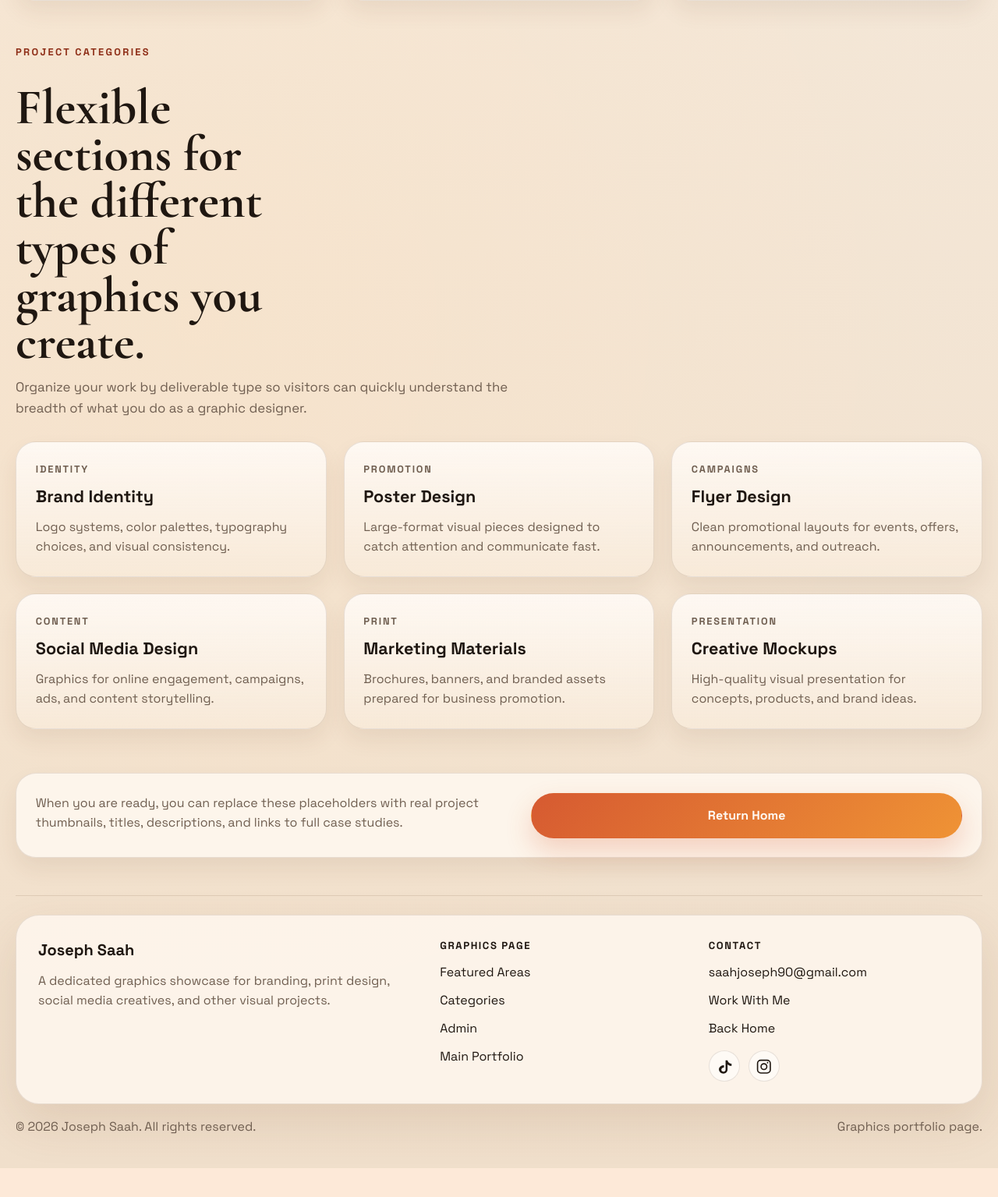
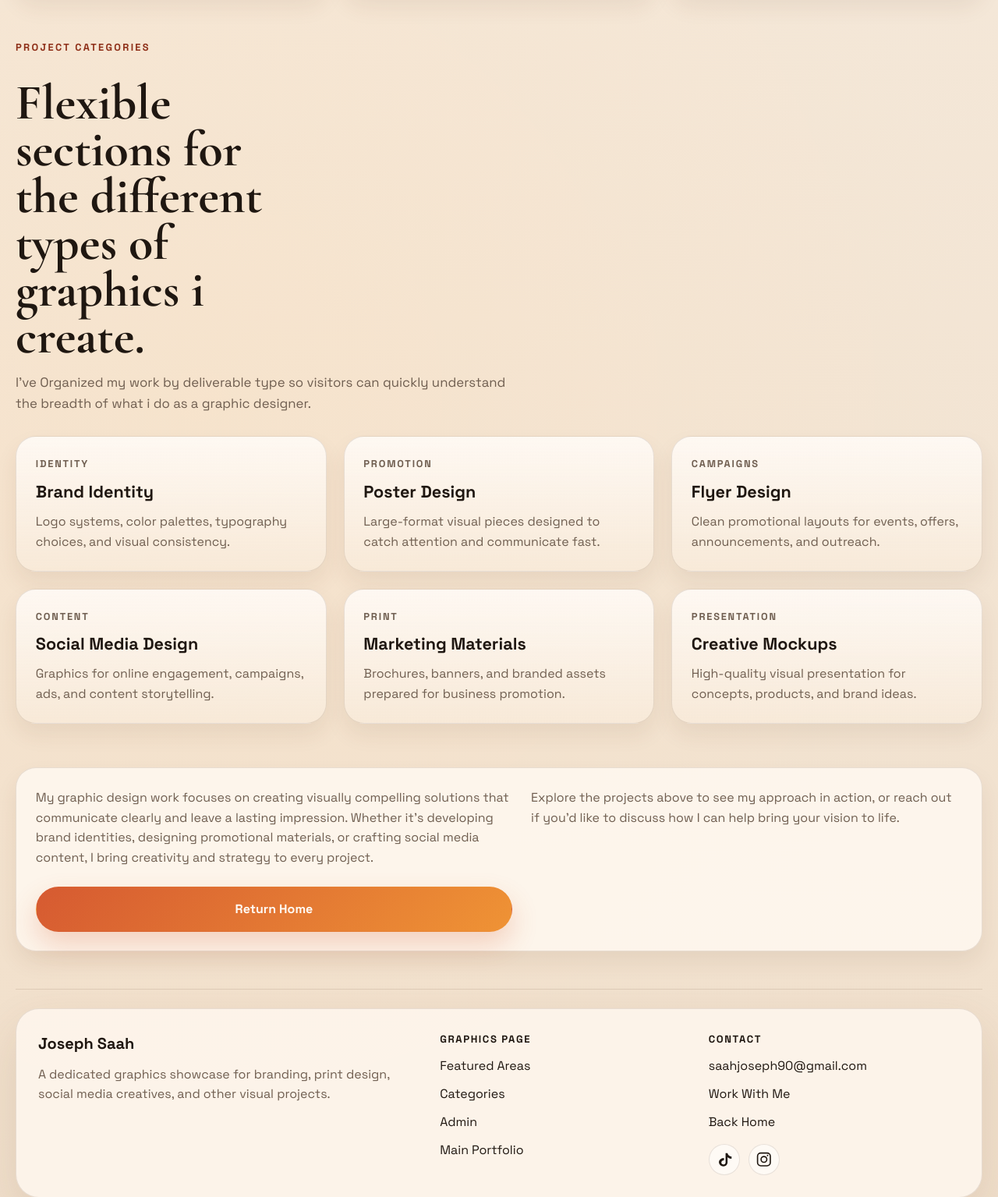
Before and after one commit to saahekow/Portfolio, a Flask app: page /graphics in a window 1280 px wide. Shown: the part 3943-5478 px from the top of the page at 78% size. Before the commit the page ends 5441 px from the top, so only its background shows below. Run offline with Flask 3, Linux system fonts and the light colour scheme.

Commit message:
Update Portfolio

```diff
--- a/templates/graphics.html
+++ b/templates/graphics.html
@@ -40,9 +40,10 @@
                         <p class="eyebrow">Graphics Portfolio</p>
                         <h1>Visual work with room to grow as new projects are added.</h1>
                         <p class="section-intro">
-                            This page is set up as a dedicated space for your graphic design projects.
-                            You can keep adding branding work, posters, flyers, social media designs,
-                            mockups, and other visuals here as your portfolio grows.
+                            This page is set up as a dedicated space for my graphic design projects.
+                            So that i can showcase my skills in branding, print design, social media creatives,
+                            and other visual work, with the flexibility to add real project details and case studies
+                                as I continue to build out my portfolio.
                         </p>
                         <div class="hero-actions">
                             <a href="#graphics-work" class="btn btn-primary">View Graphics Sections</a>
@@ -64,10 +65,10 @@
             <section class="section" id="graphics-work">
                 <div class="section-heading">
                     <p class="eyebrow">Featured Areas</p>
-                    <h2>Use these spaces to organize your design projects.</h2>
+                    <h2>This is where you can see some of my works</h2>
                     <p class="section-intro">
-                        These sections give your graphics portfolio a clear structure now, so you
-                        can keep expanding it with real project covers and case studies later.
+                        This section gives you a sense of the types of graphic design projects I create, with room to add real project
+                        details and case studies as I continue to build out this page.
                     </p>
                 </div>
                 <div class="showcase-grid">
@@ -149,10 +150,10 @@
             <section class="section" id="categories">
                 <div class="section-heading">
                     <p class="eyebrow">Project Categories</p>
-                    <h2>Flexible sections for the different types of graphics you create.</h2>
+                    <h2>Flexible sections for the different types of graphics i create.</h2>
                     <p class="section-intro">
-                        Organize your work by deliverable type so visitors can quickly understand
-                        the breadth of what you do as a graphic designer.
+                        I've Organized my work by deliverable type so visitors can quickly understand
+                        the breadth of what i do as a graphic designer.
                     </p>
                 </div>
                 <div class="skill-grid">
@@ -192,8 +193,10 @@
             <section class="section">
                 <div class="contact-panel">
                     <p>
-                        When you are ready, you can replace these placeholders with real project
-                        thumbnails, titles, descriptions, and links to full case studies.
+                        My graphic design work focuses on creating visually compelling solutions that communicate clearly and leave a lasting impression. Whether it's developing brand identities, designing promotional materials, or crafting social media content, I bring creativity and strategy to every project.
+                    </p>
+                    <p>
+                        Explore the projects above to see my approach in action, or reach out if you'd like to discuss how I can help bring your vision to life.
                     </p>
                     <a href="{{ url_for('index') }}" class="btn btn-primary">Return Home</a>
                 </div>
--- a/templates/index.html
+++ b/templates/index.html
@@ -44,6 +44,8 @@
                         I am Joseph Saah, a multidisciplinary creative professional who blends
                         graphic design, web design, web development, and app development to build
                         modern experiences that are visually strong, functional, and user-focused.
+                        I Studied Software Engineering at IPMC University College, Which is one of
+                        the leading IT shools in Ghana, Affiliated to Greenwitch and Havard University
                     </p>
                     <div class="hero-actions">
                         <a href="#projects" class="btn btn-primary">Explore My Work</a>
```
